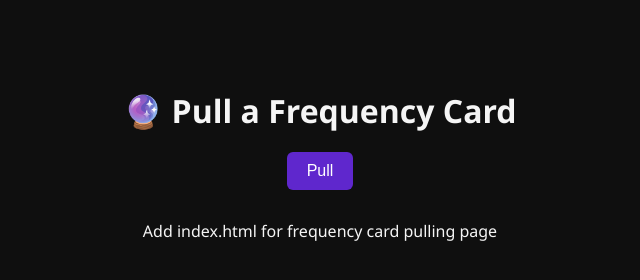
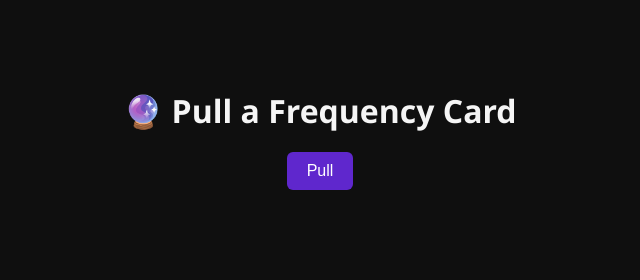
Before and after one commit to liesmith13-creator/Frequency-Cards, a plain HTML site: page index.html in a window 1280 px wide. Shown: the whole page, without its empty margins (320-960 px from the left). Drawn offline with Linux system fonts and the light colour scheme.

```diff
--- a/index.html
+++ b/index.html
@@ -52,4 +52,3 @@
   </script>
 </body>
 </html>
-Add index.html for frequency card pulling page
```
